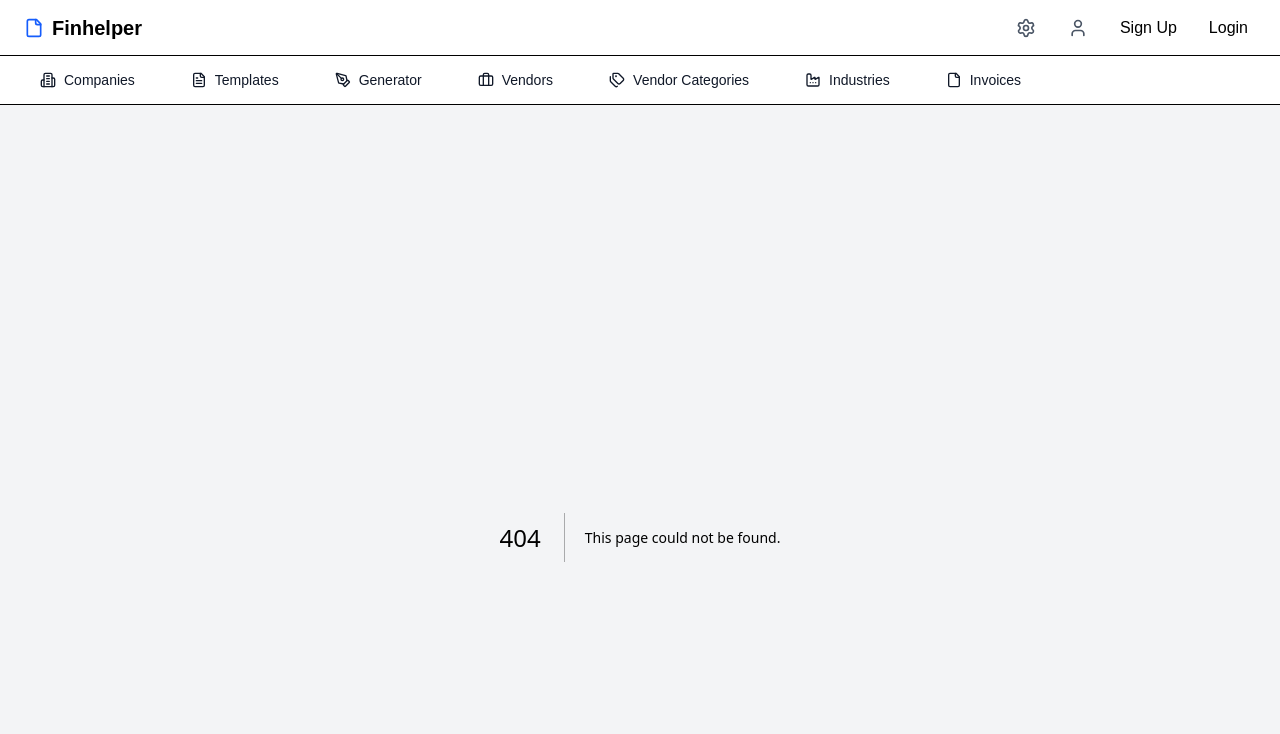
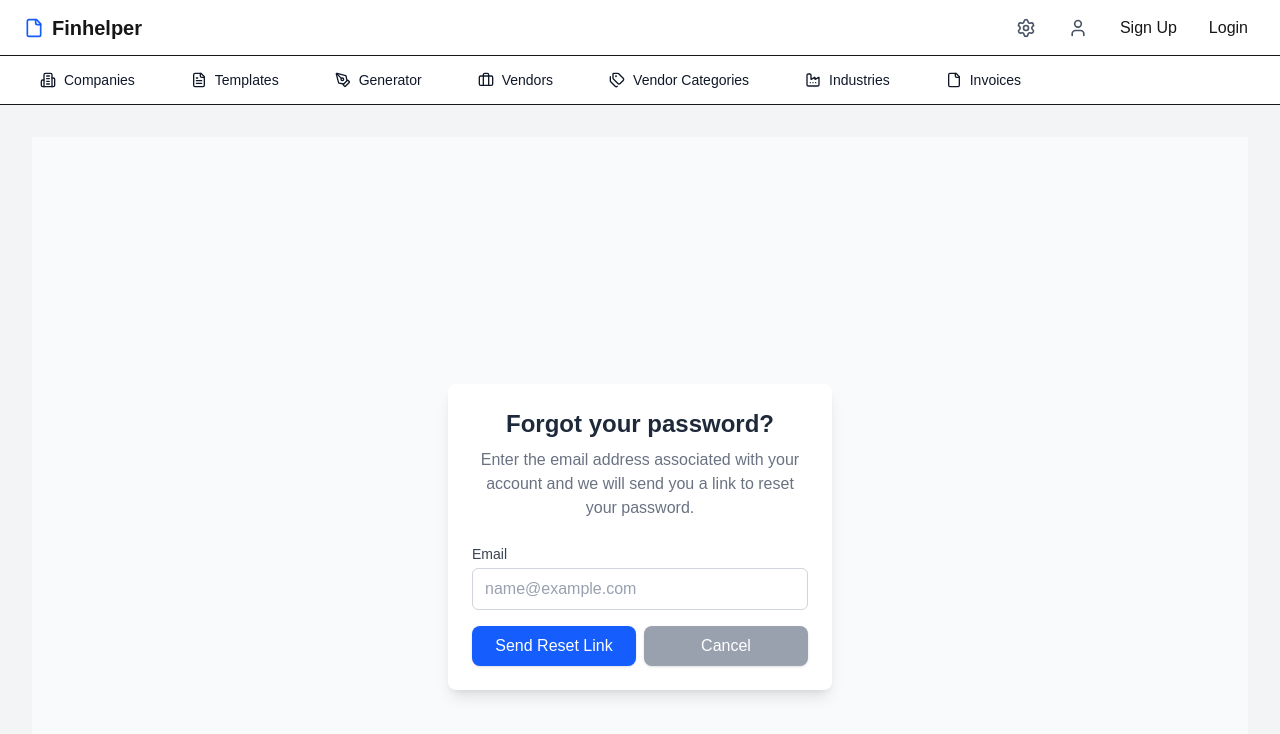
Before and after one commit to hardik2000joshi/StatementForge, a Next.js app: page /forgotPassword in a window 1280 px wide. Before the commit this address had no page. Shown: the top 734 px of the page. Built offline with nearby package versions, Linux system fonts and the light colour scheme.

Commit message:
forgot password functionality added

```diff
--- /dev/null
+++ b/app/forgotPassword/page.tsx
@@ -0,0 +1,53 @@
+"use client";
+
+export default function ForgotPasswordPage() {
+    return (
+        <div className="flex min-h-screen items-center justify-center bg-gray-50 p-4">
+            <div className="w-full max-w-sm rounded-lg bg-white p-6 text-center shadow-lg">
+                <h1 className="mb-2 text-2xl font-semibold text-gray-800">
+                    Forgot your password?
+                </h1>
+
+                <p className="mb-6 text-gray-500">
+                    Enter the email address associated with your account and we will send you a link to reset your password.
+                </p>
+
+                <form className="space-y-4">
+                    <div>
+                        <label
+                        htmlFor="email"
+                        className="mb-1 block text-left text-sm font-medium text-gray-700"
+                        >
+                            Email
+                        </label>
+
+                        <input
+                        id="email"
+                        name="email"
+                        type="email"
+                        placeholder="name@example.com"
+                        autoComplete="email"
+                        required
+                        className="w-full rounded-md border border-gray-300 px-3 py-2 text-gray-900 placeholder-gray-400 focus:border-blue-500 focus:outline-none focus:ring-blue-500"
+                        />
+                    </div>
+
+                    <div className="flex space-x-2">
+                        <button
+                        type="submit"
+                        className="w-full rounded-lg bg-blue-600 px-4 py-2 font-medium text-white shadow-sm hover:bg-blue-700 focus:outline-none focus:ring-2 focus:ring-blue-500 focus:ring-offset-2"
+                        >
+                            Send Reset Link
+                        </button>
+                        <a
+                        href="/login"
+                        className="w-full rounded-lg bg-gray-400 px-4 py-2 text-center font-medium text-white shadow-sm hover:bg-gray-500 focus:outline-none focus:ring-2 focus:ring-gray-400 focus:ring-offset-2"
+                        >
+                            Cancel
+                        </a>
+                    </div>
+                </form>
+            </div>
+        </div>
+    );
+}
--- a/app/login/page.tsx
+++ b/app/login/page.tsx
@@ -46,7 +46,7 @@
                     </div>
 
                     <div className="flex justify-between">
-                        <a href="#"
+                        <a href="/forgotPassword"
                         className="text-sm font-medium text-blue-600 hover:text-blue-500"
                         >
                             Forgot your password?
```
